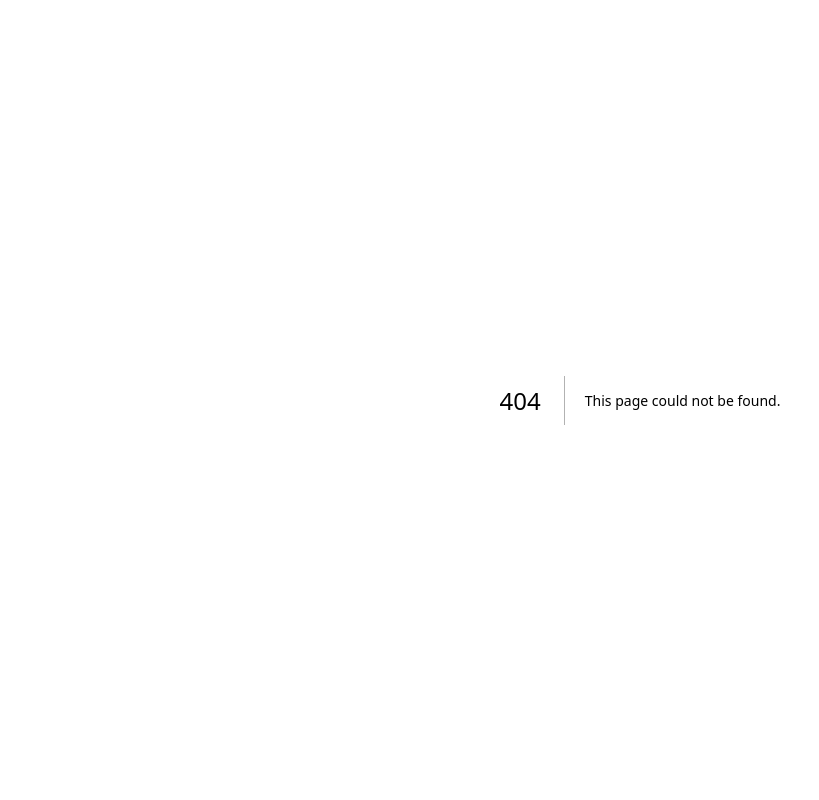
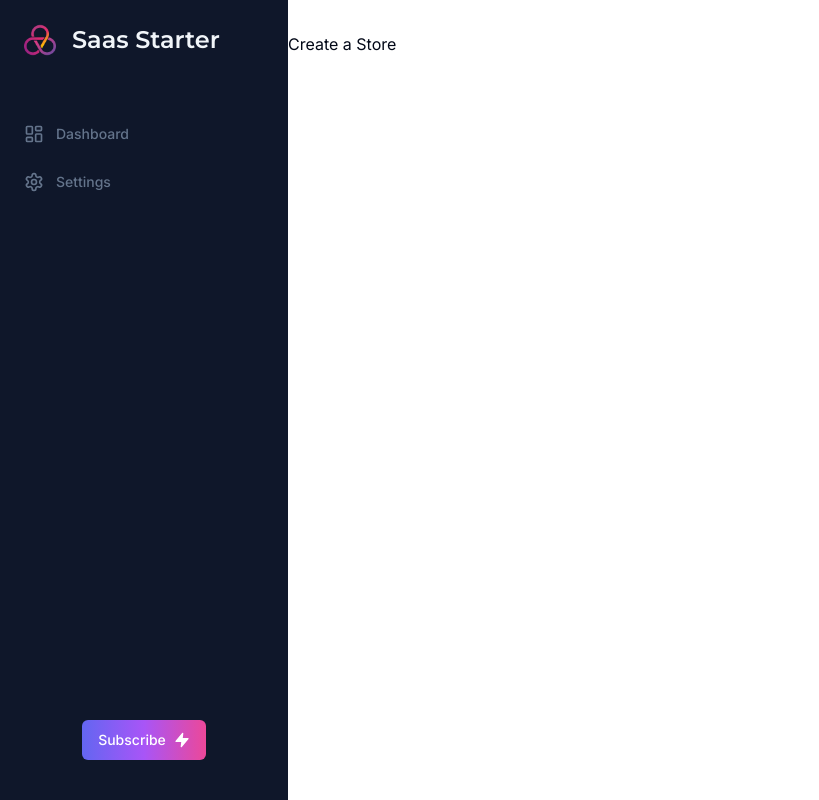
Before and after one commit to nbalabis/profit-tracker-pro, a Next.js app: page /create-store in a window 1280 px wide. Before the commit this address had no page. Shown: the whole page, without its empty margins (0-819 px from the left). Built offline with nearby package versions, Linux system fonts and the light colour scheme; no server answers.

Commit message:
Add a create-store page to forward after sign up

```diff
--- /dev/null
+++ b/app/(dashboard)/(routes)/create-store/page.tsx
@@ -0,0 +1,5 @@
+const CreateStorePage = () => {
+  return <div>Create a Store</div>;
+};
+
+export default CreateStorePage;
```
Also changed, not shown: 1 other file (tests, documents, lock files or other folders).
